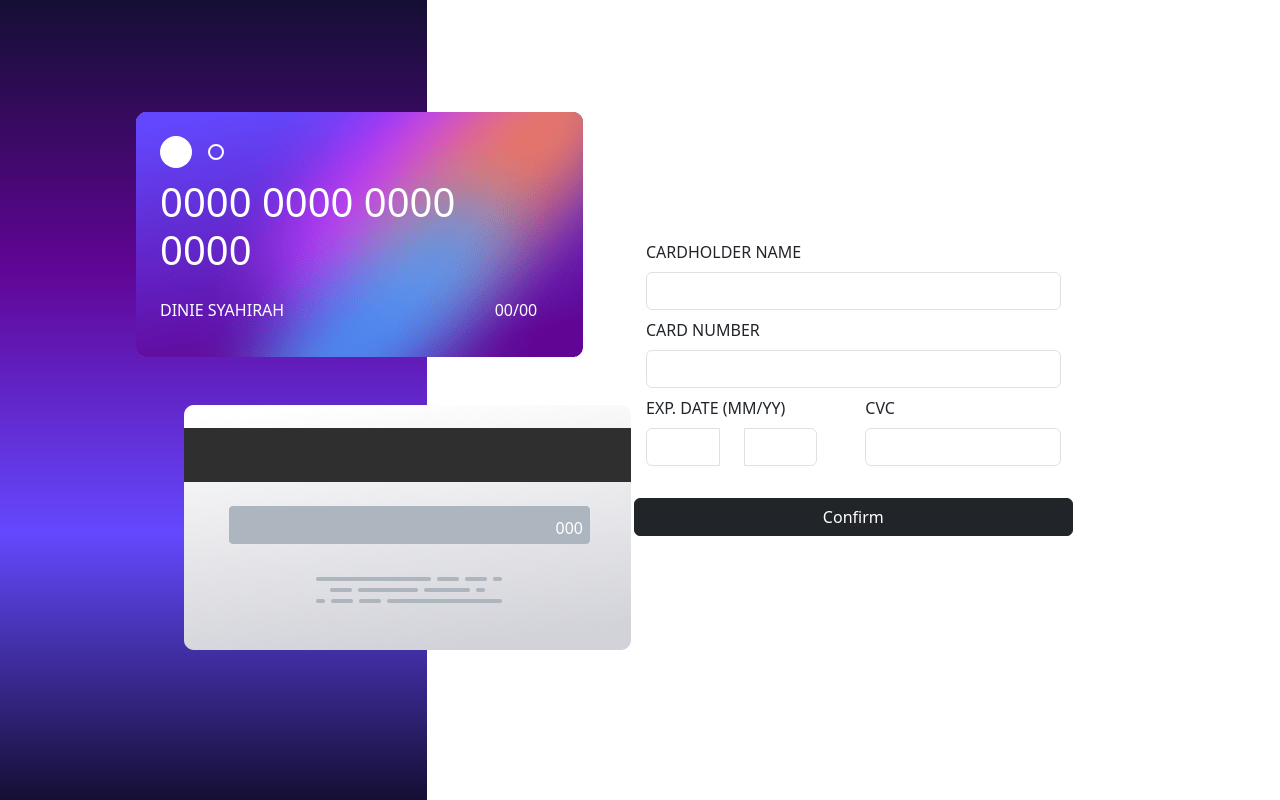
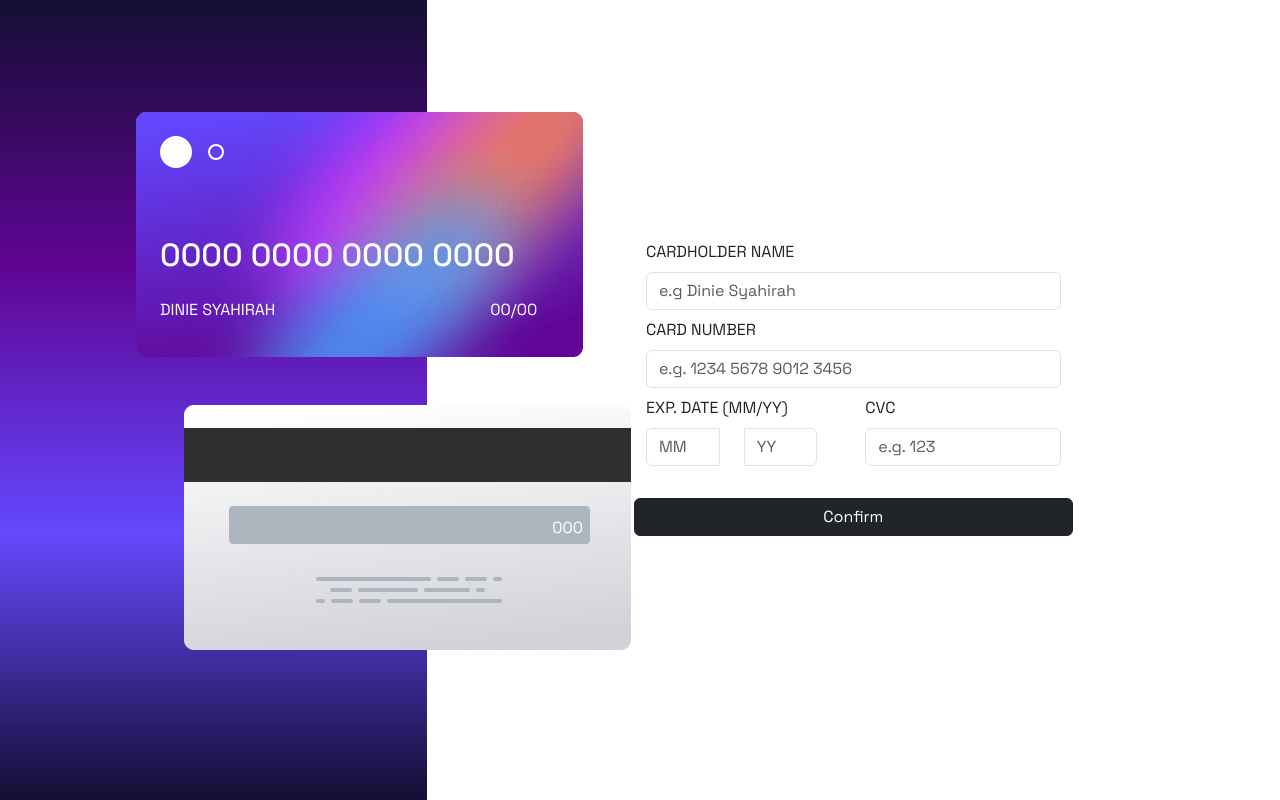
Before and after one commit to Dinie97/interactive-card-form, an Angular app: page /card in a window 1280 px wide. Built offline with nearby package versions, Linux system fonts and the light colour scheme.

Commit message:
Change Font-Family, add numbers only restriction

```diff
--- a/src/app/card-form/card-form.component.html
+++ b/src/app/card-form/card-form.component.html
@@ -19,7 +19,7 @@
                 >
                   <div class="row">
                     <div class="col-12">
-                      <span class="display-6 text-white">
+                      <span class="h2 text-white">
                         {{ cardForm.value.CardNumber || "0000 0000 0000 0000" }}
                       </span>
                     </div>
@@ -71,7 +71,11 @@
         <div class="row">
           <label>CARDHOLDER NAME</label>
           <div class="input-group my-2">
-            <input class="form-control" formControlName="Name" />
+            <input
+              class="form-control"
+              formControlName="Name"
+              placeholder="e.g Dinie Syahirah"
+            />
           </div>
         </div>
         <div class="row">
@@ -80,6 +84,10 @@
             <input
               class="form-control"
               formControlName="CardNumber"
+              placeholder="e.g. 1234 5678 9012 3456"
+              type="text"
+              [pattern]="'^\\d{1,16}$'"
+              maxlength="19"
               (input)="splitCardNumber(cardForm.value.CardNumber)"
             />
           </div>
@@ -88,14 +96,38 @@
           <div class="col-6">
             <label>EXP. DATE (MM/YY)</label>
             <div class="input-group my-2">
-              <input class="form-control" formControlName="MMDate" />
-              <input class="form-control mx-4" formControlName="YYDate" />
+              <input
+                class="form-control"
+                formControlName="MMDate"
+                placeholder="MM"
+                type="text"
+                (input)="numsOnly($event)"
+                [pattern]="'^\\d{2}$'"
+                maxlength="2"
+              />
+              <input
+                class="form-control mx-4"
+                formControlName="YYDate"
+                placeholder="YY"
+                type="text"
+                (input)="numsOnly($event)"
+                [pattern]="'^\\d{2}$'"
+                maxlength="2"
+              />
             </div>
           </div>
           <div class="col-6">
             <label>CVC</label>
             <div class="input-group my-2">
-              <input class="form-control" formControlName="CVC" />
+              <input
+                class="form-control"
+                formControlName="CVC"
+                type="text"
+                (input)="numsOnly($event)"
+                [pattern]="'^\\d{2}$'"
+                maxlength="3"
+                placeholder="e.g. 123"
+              />
             </div>
           </div>
         </div>
--- a/src/app/card-form/card-form.component.ts
+++ b/src/app/card-form/card-form.component.ts
@@ -29,6 +29,11 @@ export class CardFormComponent {
     this.cardForm.get('CardNumber')?.setValue(splitValue);
   }
 
+  numsOnly(event: any) {
+    const input = event.target;
+    input.value = input.value.replace(/[^0-9]/g, '');
+  }
+
   Submit() {
     console.log(this.cardForm.value);
   }
--- a/src/index.html
+++ b/src/index.html
@@ -5,6 +5,7 @@
     <title>Angular</title>
     <base href="/" />
     <meta name="viewport" content="width=device-width, initial-scale=1" />
+
     <link rel="icon" type="image/x-icon" href="favicon.ico" />
   </head>
   <body>
--- a/src/styles.css
+++ b/src/styles.css
@@ -1,2 +1,11 @@
 /* You can add global styles to this file, and also import other style files */
 @import "~bootstrap/dist/css/bootstrap.css";
+@import url("https://fonts.googleapis.com/css2?family=Space+Grotesk:wght@300;400;500;600;700&display=swap");
+
+::placeholder {
+  color: #666;
+}
+
+body {
+  font-family: "Space Grotesk", sans-serif;
+}
```
